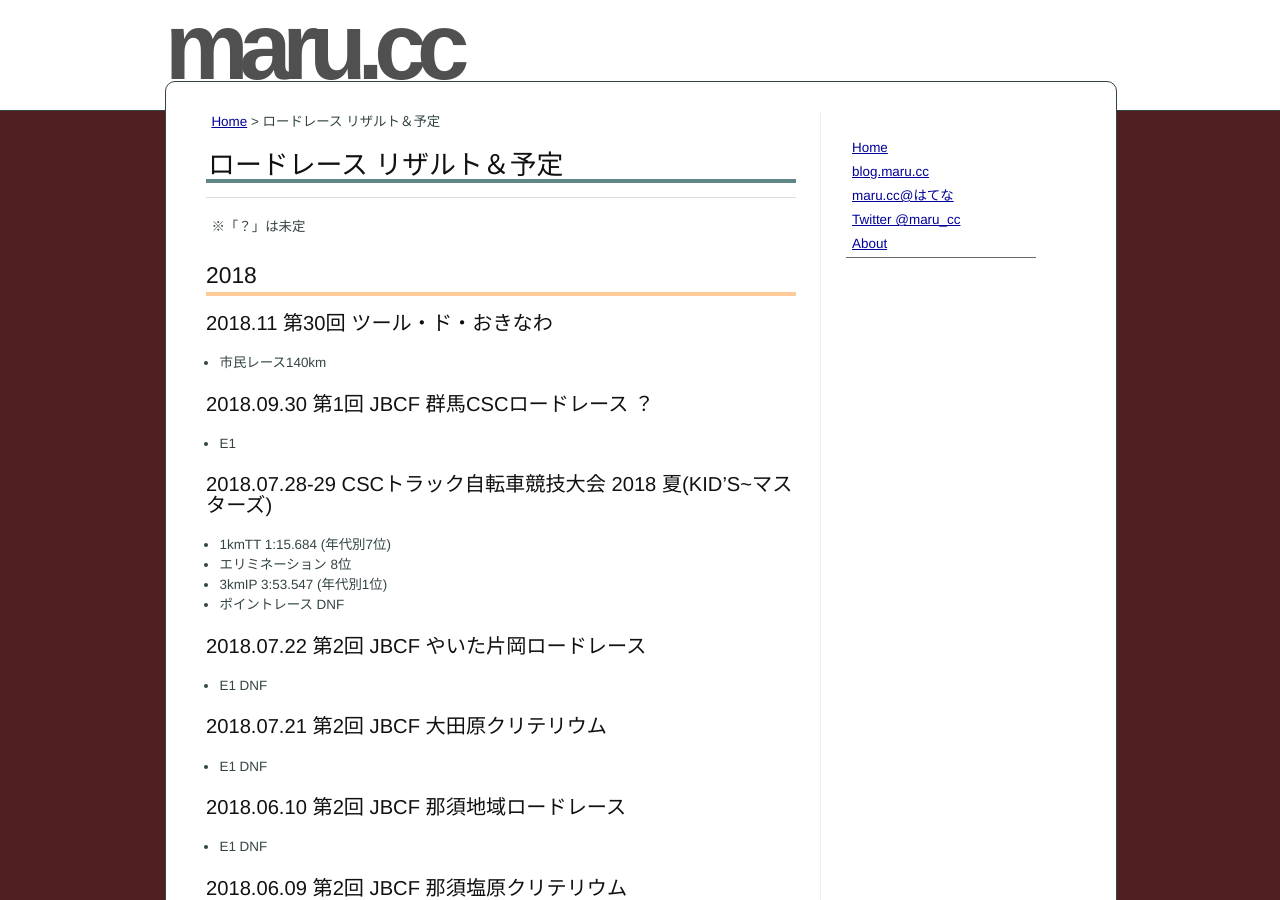
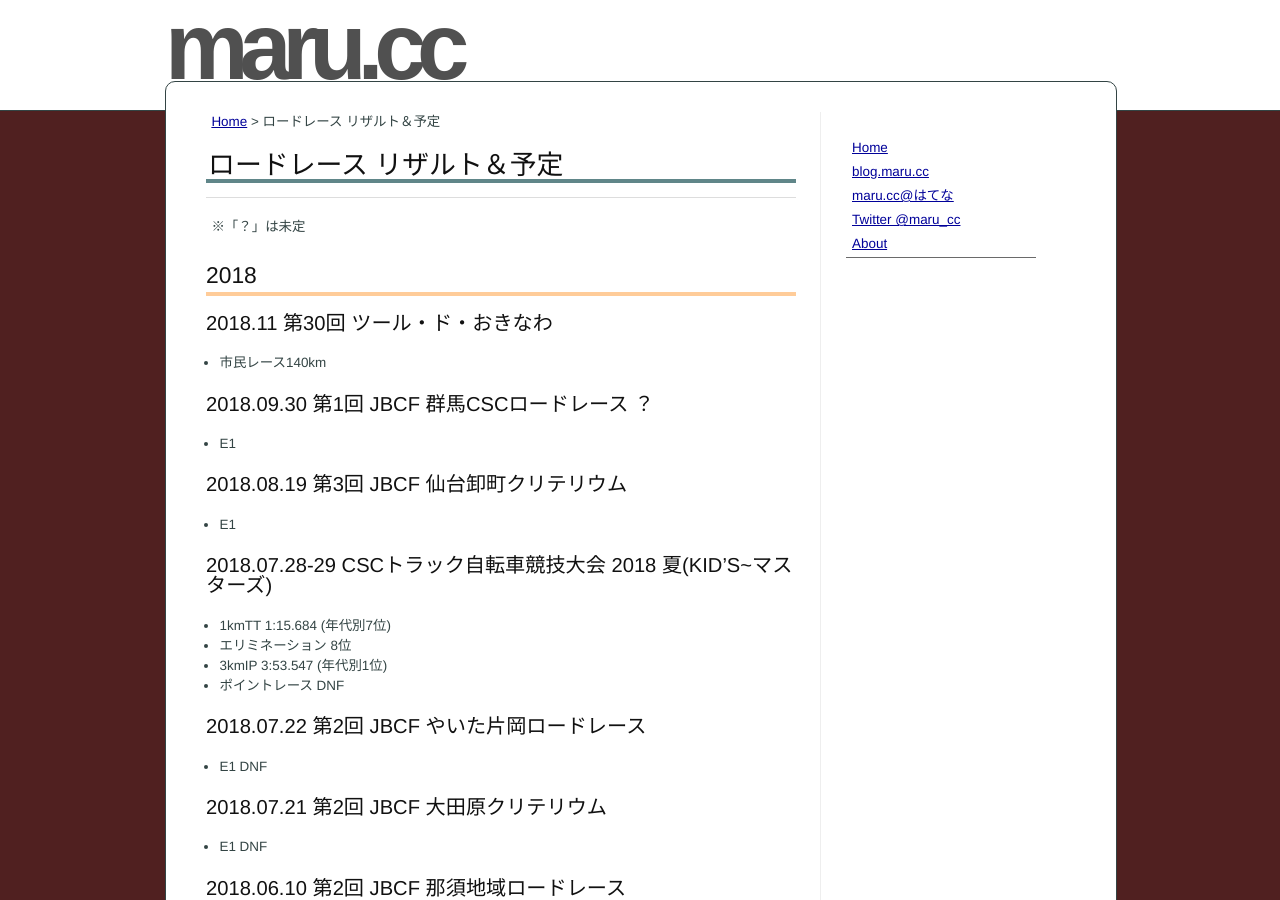
Before and after one commit to marucc/marucc.github.io, a Jekyll site: the page built from sports/results_bike.md, in a window 1280 px wide and 900 px high. Built offline with Jekyll 4.4.1, drawn with Linux system fonts in a browser that asks for light colours.

Commit message:
Published with https://stackedit.io/

```diff
--- a/sports/results_bike.md
+++ b/sports/results_bike.md
@@ -17,6 +17,9 @@ markdown: kramdown
 * 市民レース140km
 
 ### 2018.09.30 第1回 JBCF 群馬CSCロードレース ？
+* E1
+
+### 2018.08.19 第3回 JBCF 仙台卸町クリテリウム
 * E1
 
 ### 2018.07.28-29 CSCトラック自転車競技大会 2018 夏(KID’S~マスターズ)
```
